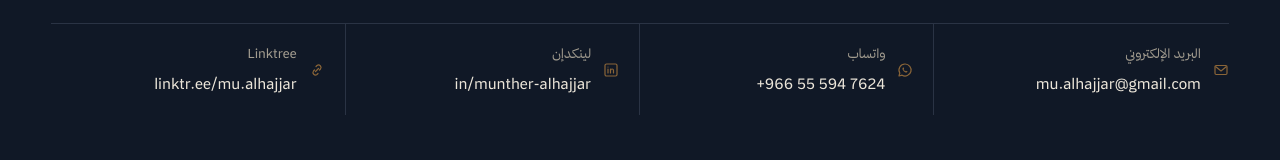
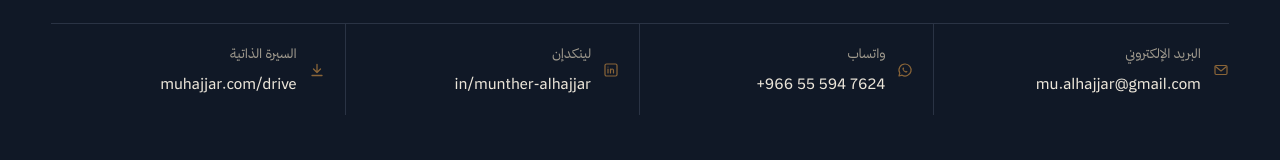
Before and after one commit to mualhajjar/muhajjar-website, a React (Vite) app: page / in a window 1280 px wide. Shown: the part 5230-5390 px from the top of the page. Built offline with nearby package versions, Linux system fonts and the light colour scheme.

Commit message:
Contact section: replace Linktree card with Résumé (muhajjar.com/drive)
Co-Authored-By: Claude Opus 5.5 <noreply@anthropic.com>
Claude-Session: https://claude.ai/code/session_012ymdgF7Xyk7DB7JDRrGE3f

```diff
--- a/src/components/Contact.tsx
+++ b/src/components/Contact.tsx
@@ -54,7 +54,7 @@ export function ContactBand({ route }: { route: Route }) {
     { icon: 'mail' as const, label: c.email, value: person.email, href: `mailto:${person.email}` },
     { icon: 'whatsapp' as const, label: c.whatsapp, value: person.phoneDisplay, href: person.whatsapp, ext: true },
     { icon: 'linkedin' as const, label: c.linkedin, value: 'in/munther-alhajjar', href: person.linkedin, ext: true },
-    { icon: 'link' as const, label: c.linktree, value: 'linktr.ee/mu.alhajjar', href: person.linktree, ext: true },
+    { icon: 'download' as const, label: c.cvDrive, value: 'muhajjar.com/drive', href: person.cvDrive, ext: true },
   ];
   return (
     <section className="band contact" id="contact" aria-labelledby="contact-title">
```
